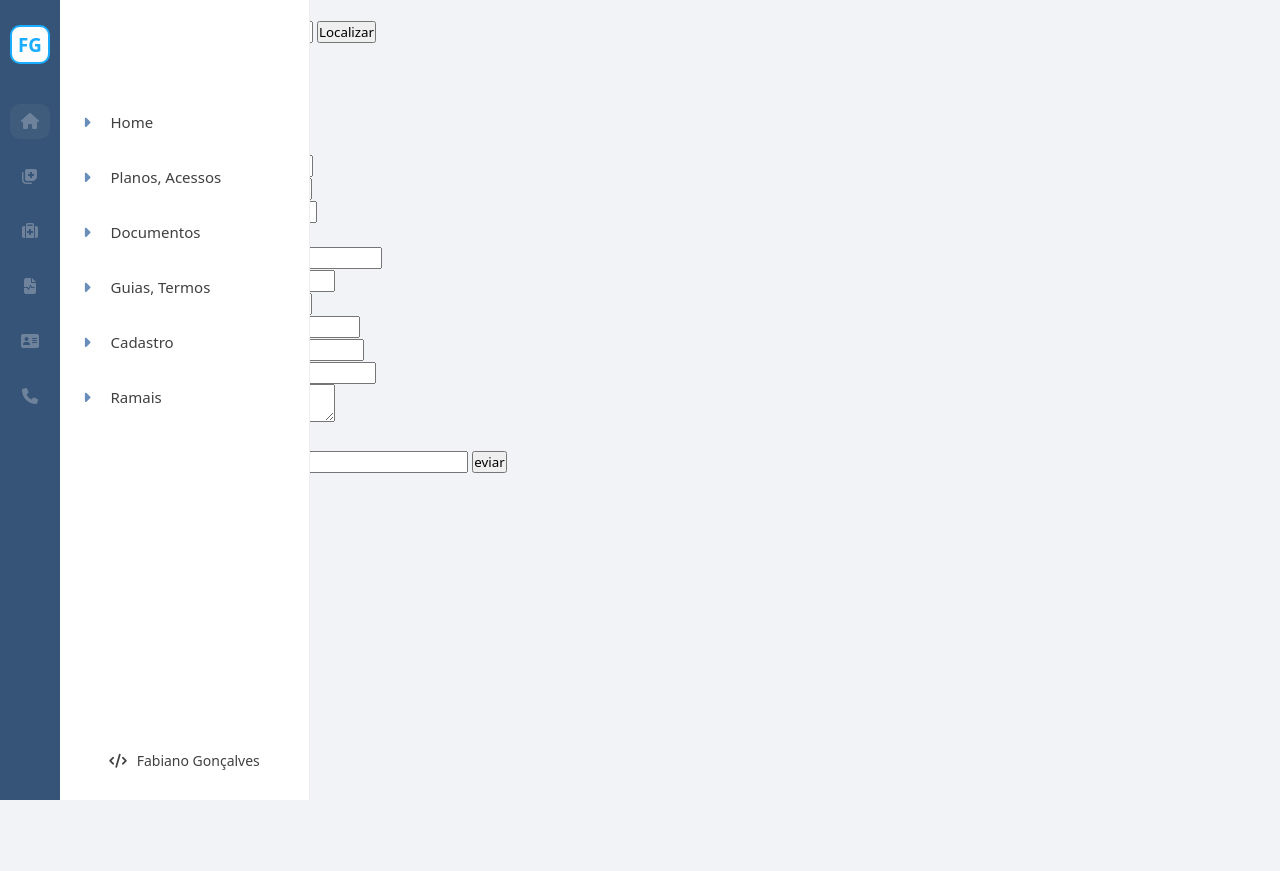
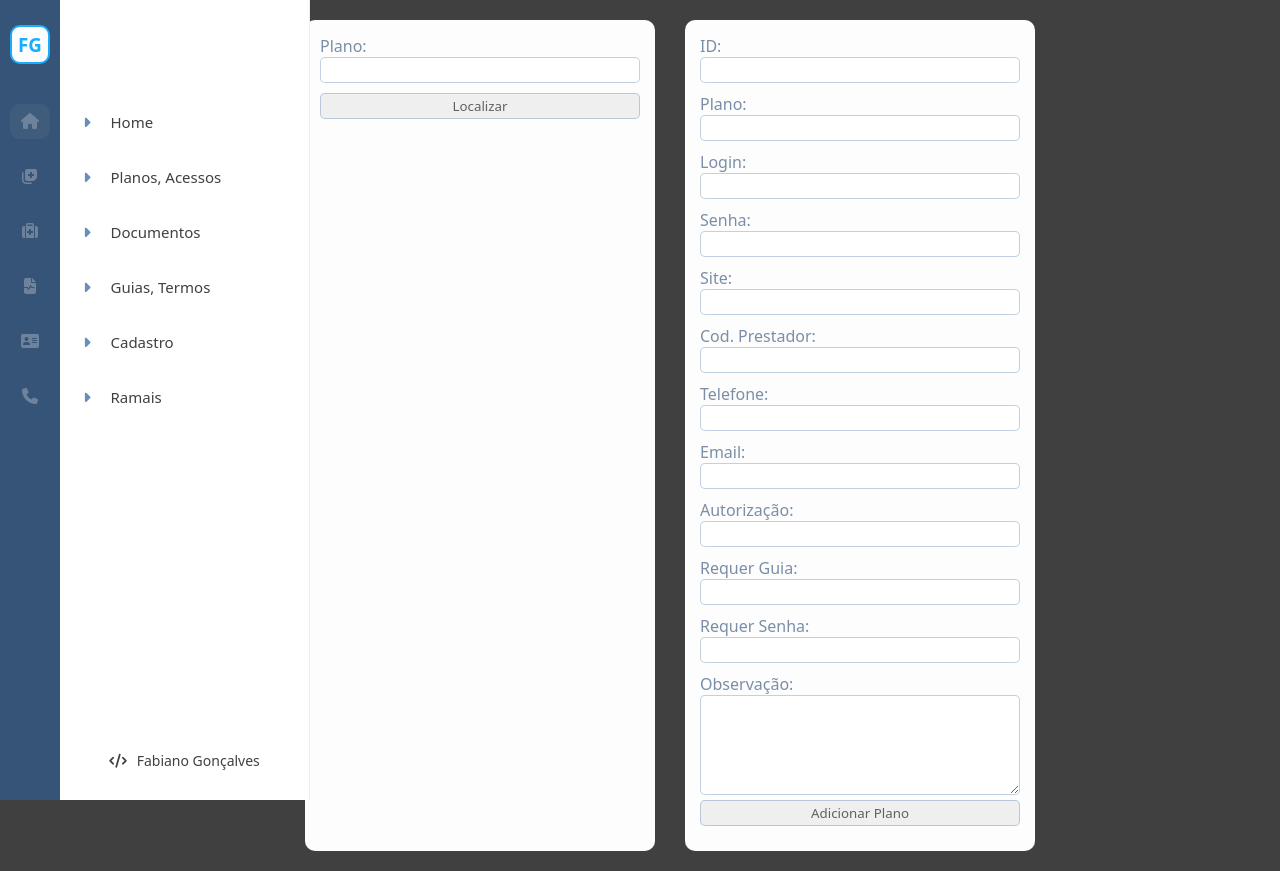
Before and after one commit to FbianoG/FG.Torrent, a website: page src/public/home.html in a window 1280 px wide. Before the commit the page ends 800 px from the top, so only its background shows below. Drawn offline with Linux system fonts and the light colour scheme.

Commit message:
Algumas atualizações em css e script

```diff
--- /dev/null
+++ b/src/public/css/admin.css
@@ -0,0 +1,47 @@
+@import url('header.css');
+
+body {
+    background: #404040;
+}
+
+.container {
+    width: 100%;
+    padding: 20px 0px 20px 60px;
+    display: flex;
+    justify-content: center;
+    flex-wrap: wrap;
+    gap: 30px;
+}
+
+form {
+    background: #fdfdfd;
+    border-radius: 10px;
+    width: 350px;
+    padding: 15px;
+}
+
+form label {
+    display: block;
+    width: 100%;
+    color: #7a8ea7;
+}
+
+form input {
+    border-radius: 5px;
+    border: 1px solid #688eb969;
+    outline: none;
+    padding: 3px;
+    width: 100%;
+    color: #606060;
+    margin-bottom: 10px;
+}
+
+form textarea {
+    width: 100%;
+    height: 100px;
+    padding: 3px;
+    color: #606060;
+    border-radius: 5px;
+    border: 1px solid #688eb969;
+    outline: none;
+}
--- a/src/public/home.html
+++ b/src/public/home.html
@@ -5,7 +5,7 @@
     <meta charset="UTF-8">
     <meta name="viewport" content="width=device-width, initial-scale=1.0">
     <title>FG.Torrent</title>
-    <link rel="stylesheet" href="./css/style.css">
+    <link rel="stylesheet" href="./css/admin.css">
     <link rel="stylesheet" href="https://cdnjs.cloudflare.com/ajax/libs/font-awesome/6.4.2/css/all.min.css">
     <script src="./scripts/home.js" defer></script>
 </head>
@@ -38,61 +38,56 @@
     <div class="container">
 
         <form>
-            <label for="nome">Plano:</label>
+            <label for="nome-find">Plano:</label>
             <input type="text" id="nome-find">
             <input type="button" value="Localizar" id="btn-find">
         </form>
 
-
-        <br>
-        <br>
-        <br>
-        <br>
         <form action="/createPlan" method="post">
-            <label for="nome">ID:</label>
-            <input type="text" name="id" >
+            <label for="id">ID:</label>
+            <input type="text" name="id">
             <br>
             <label for="nome">Plano:</label>
             <input type="text" name="nome" required>
             <br>
-            <label for="nome">Login:</label>
+            <label for="login">Login:</label>
             <input type="text" name="login">
             <br>
-            <label for="nome">Senha:</label>
+            <label for="password">Senha:</label>
             <input type="text" name="password">
             <br>
-            <label for="nome">Site:</label>
+            <label for="web">Site:</label>
             <input type="text" name="web">
             <br>
-            <label for="nome">Cod. Prestador:</label>
+            <label for="cod">Cod. Prestador:</label>
             <input type="text" name="cod">
             <br>
-            <label for="nome">Telefone:</label>
+            <label for="tel">Telefone:</label>
             <input type="text" name="tel">
             <br>
-            <label for="nome">Email:</label>
+            <label for="email">Email:</label>
             <input type="text" name="email">
             <br>
-            <label for="nome">Autorização:</label>
+            <label for="att">Autorização:</label>
             <input type="text" name="att">
             <br>
-            <label for="nome">Requer Guia:</label>
+            <label for="guia">Requer Guia:</label>
             <input type="text" name="guia">
             <br>
-            <label for="nome">Requer Senha:</label>
+            <label for="senha">Requer Senha:</label>
             <input type="text" name="senha">
             <br>
-            <label for="nome">Observação:</label>
+            <label for="obs">Observação:</label>
             <textarea type="text" name="obs"></textarea>
             <br>
             <input type="submit" value="Adicionar Plano" id="btn">
         </form>
 
-        <form action="/finda" method="post">
+        <!-- <form action="/finda" method="post">
             <input type="text" name="name">
             <input type="text" name="att">
             <input type="submit" value="eviar">
-        </form>
+        </form> -->
 
     </div>
 </body>
--- a/src/public/scripts/app.js
+++ b/src/public/scripts/app.js
@@ -14,8 +14,6 @@ async function get() {
 get()
 
 function gera() {
-
-
 
     // Criar transition ao tirar mouse do menu lateral (para evitar problemas no carregamento com transition já definida)
     document.querySelectorAll('nav')[0].addEventListener('mouseleave', (e) => {
--- a/src/public/scripts/home.js
+++ b/src/public/scripts/home.js
@@ -4,7 +4,7 @@ let btn = document.querySelector('#btn')
 
 btnFind.addEventListener('click', async () => {
     try {
-        let api = await fetch(`/find?nome=${input.value}`)
+        let api = await fetch(`/find?nome=${input.value.toLowerCase()}`)
         let data = await api.json()
         console.log(data);
         if (data) {
```
Also changed, not shown: src/controllers/controller.js (+18 -4 lines), src/models/model.js (+10 -1 lines).
